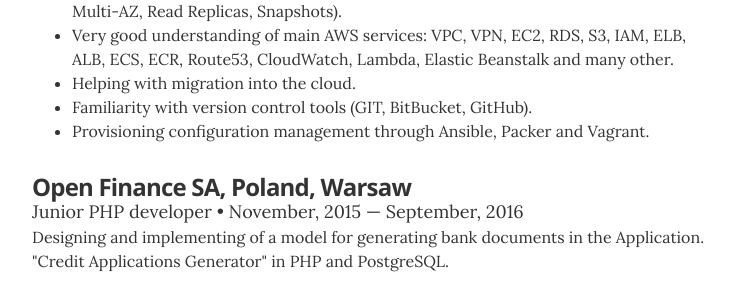
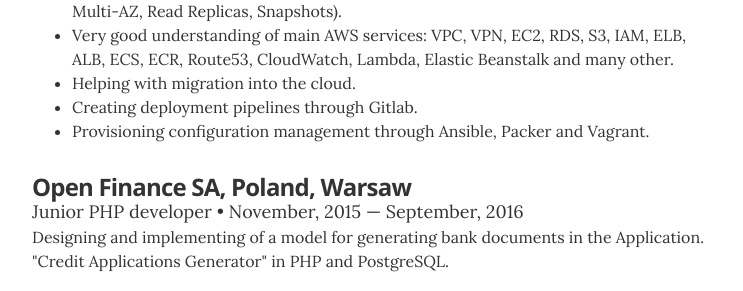
Before and after one commit to jglovier/resume-template, a Jekyll site: the page built from index.html, in a window 1280 px wide and 900 px high, scrolled down 696 px. Shown: the part 163-454 px from the top of the window, without its empty margins (268-1011 px from the left). Built offline with Jekyll 4.4.1, drawn with Linux system fonts in a browser that asks for light colours.

Commit message:
Added small fix

```diff
--- a/_data/experience.yml
+++ b/_data/experience.yml
@@ -4,7 +4,7 @@
 - company: Webellian, Poland, Warsaw
   position: AWS Cloud Engineer
   duration: March, 2017 &mdash; Present
-  summary: '<p><b>Designing and deploying cloud solutions in Amazon Web Services.</b></p><ul class="resume-item-list"><li>Building secure, scalable and high availability cloud environments in Infrastructure-as-Code model through Terraform.</li><li>Configuring network and security in Amazon Web Services (VPC, VPN, Subnets, Route Tables, Peering Connections, Internet Gateways, NAT Gateways, Network ACLs, Security Groups).</li><li>Configuring monitoring, logging and alerting in Amazon Web Services (Cloudwatch, SNS, Grafana, ELK).</li><li>Familiarity with backup and disaster recovery solutions in Amazon Web Services (RDS Multi-AZ, Read Replicas, Snapshots).</li><li>Very good understanding of main AWS services: VPC, VPN, EC2, RDS, S3, IAM, ELB, ALB, ECS, ECR, Route53, CloudWatch, Lambda, Elastic Beanstalk and many other.</li><li>Helping with migration into the cloud.</li><li>Familiarity with version control tools (GIT, BitBucket, GitHub).</li><li>Provisioning configuration management through Ansible, Packer and Vagrant.</li></ul>'
+  summary: '<p><b>Designing and deploying cloud solutions in Amazon Web Services.</b></p><ul class="resume-item-list"><li>Building secure, scalable and high availability cloud environments in Infrastructure-as-Code model through Terraform.</li><li>Configuring network and security in Amazon Web Services (VPC, VPN, Subnets, Route Tables, Peering Connections, Internet Gateways, NAT Gateways, Network ACLs, Security Groups).</li><li>Configuring monitoring, logging and alerting in Amazon Web Services (Cloudwatch, SNS, Grafana, ELK).</li><li>Familiarity with backup and disaster recovery solutions in Amazon Web Services (RDS Multi-AZ, Read Replicas, Snapshots).</li><li>Very good understanding of main AWS services: VPC, VPN, EC2, RDS, S3, IAM, ELB, ALB, ECS, ECR, Route53, CloudWatch, Lambda, Elastic Beanstalk and many other.</li><li>Helping with migration into the cloud.</li><li>Creating deployment pipelines through Gitlab.</li><li>Provisioning configuration management through Ansible, Packer and Vagrant.</li></ul>'
 
 
 # Open Finance SA, Poland, Warsaw
```
